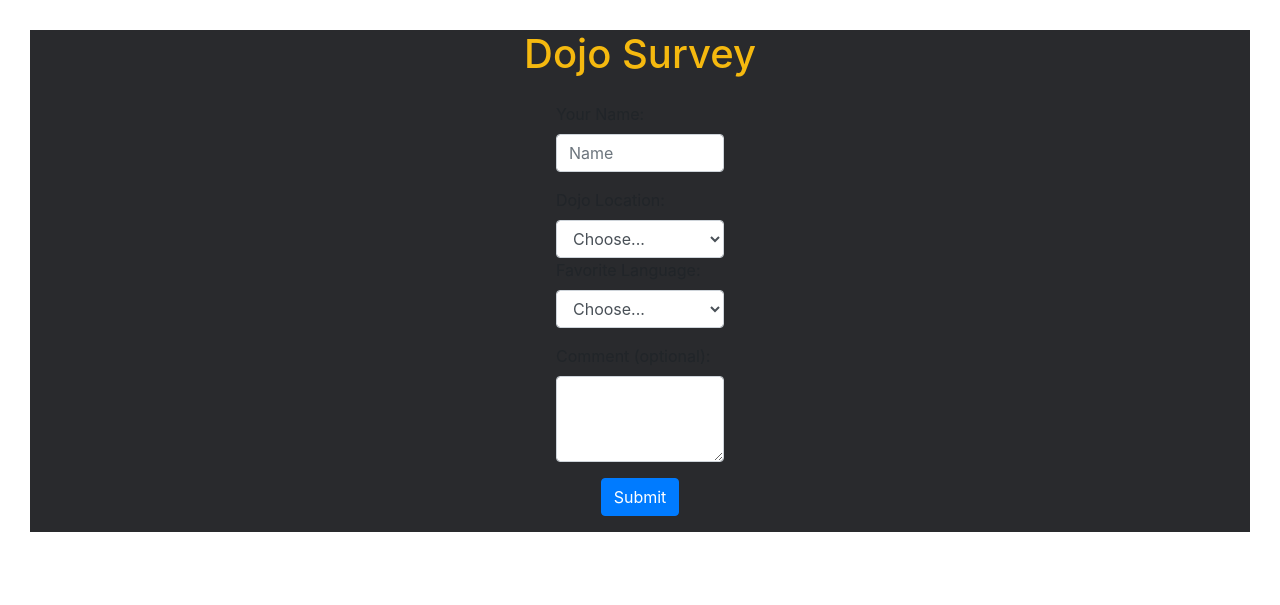
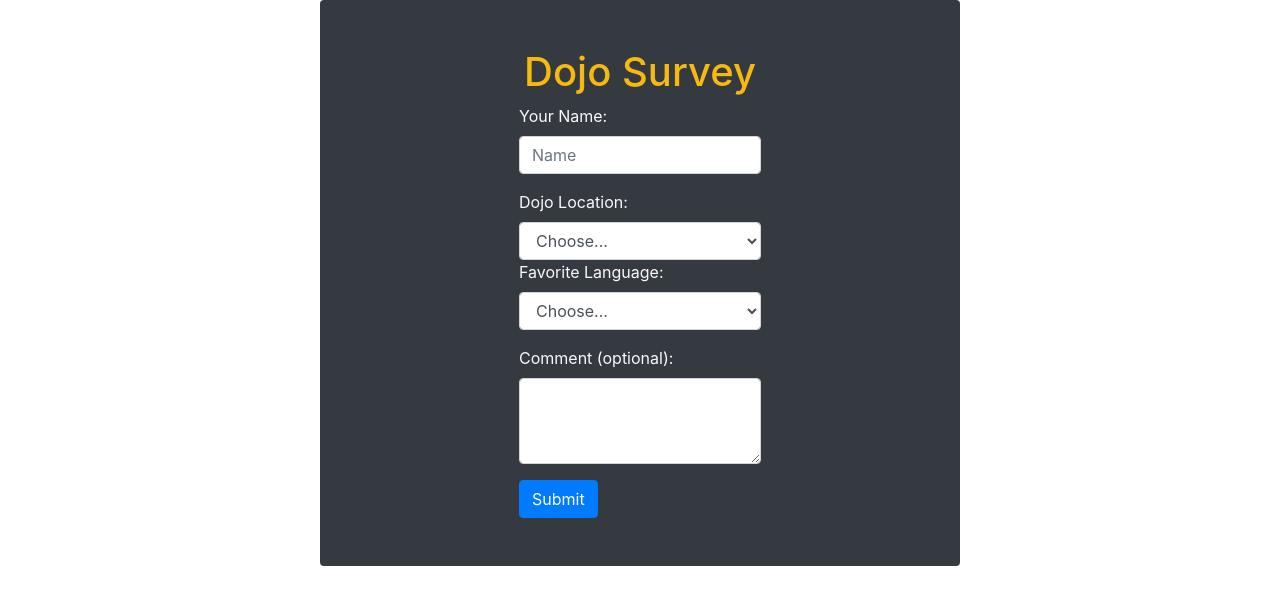
Before and after one commit to Alaa-1/python, a Flask app: page / in a window 1280 px wide. Shown: the top 605 px of the page. Run offline with Flask 2, Linux system fonts and the light colour scheme.

Commit message:
dojo survey assignment final style change

```diff
--- a/flask/fundamentals/dojo_survey/static/css/style.css
+++ b/flask/fundamentals/dojo_survey/static/css/style.css
@@ -1,9 +1,5 @@
 .info-container h1 {
     text-decoration: underline;
-}
-
-.info-container {
-    margin: 30px;
 }
 
 #info-btn {
@@ -15,13 +11,6 @@
     color: #F5B90F;
 }
 
-form {
-    display: flex;
-    flex-direction: column;
-    justify-content: center;
-    align-items: center;
-    padding: 1em;
-}
 
 .containers {
     margin: 30px;
--- a/flask/fundamentals/dojo_survey/templates/index.html
+++ b/flask/fundamentals/dojo_survey/templates/index.html
@@ -14,15 +14,15 @@
 </head>
 
 <body>
-    <div class="containers">
-        <h1 class="form-name">Dojo Survey</h1>
-        <form action="/info" method="post">
-            <div class="form-group col-sm-2 ">
+    <div class=" bg-dark text-light p-5 rounded col-6 mx-auto">
+        <h1 class=" form-name">Dojo Survey</h1>
+        <form action="/info" method="post" class="col-6 mx-auto">
+            <div class="form-group ">
                 <label for="exampleFormControlInput1">Your Name: </label>
                 <input type="text" class="form-control" id="exampleFormControlInput1" placeholder="Name"
                     name="username">
             </div>
-            <div class="form-group col-sm-2">
+            <div class="form-group">
                 <label for="exampleFormControlSelect1">Dojo Location: </label>
                 <select class="form-control" id="exampleFormControlSelect1" name="location">
                     <option selected>Choose...</option>
@@ -42,7 +42,7 @@
                     <option>C#</option>
                 </select>
             </div>
-            <div class="form-group col-sm-2">
+            <div class="form-group">
                 <label for="exampleFormControlTextarea1">Comment (optional): </label>
                 <textarea class="form-control" id="exampleFormControlTextarea1" rows="3" name="comment"></textarea>
             </div>
--- a/flask/fundamentals/dojo_survey/templates/results.html
+++ b/flask/fundamentals/dojo_survey/templates/results.html
@@ -14,7 +14,7 @@
 </head>
 
 <body>
-    <div class="info-container">
+    <div class="info-container p-5 col-4 mx-auto">
         <h1>Submitted Info</h1>
         <table class="table table-borderless table-hover table-sm w-auto">
             <tr>
```
